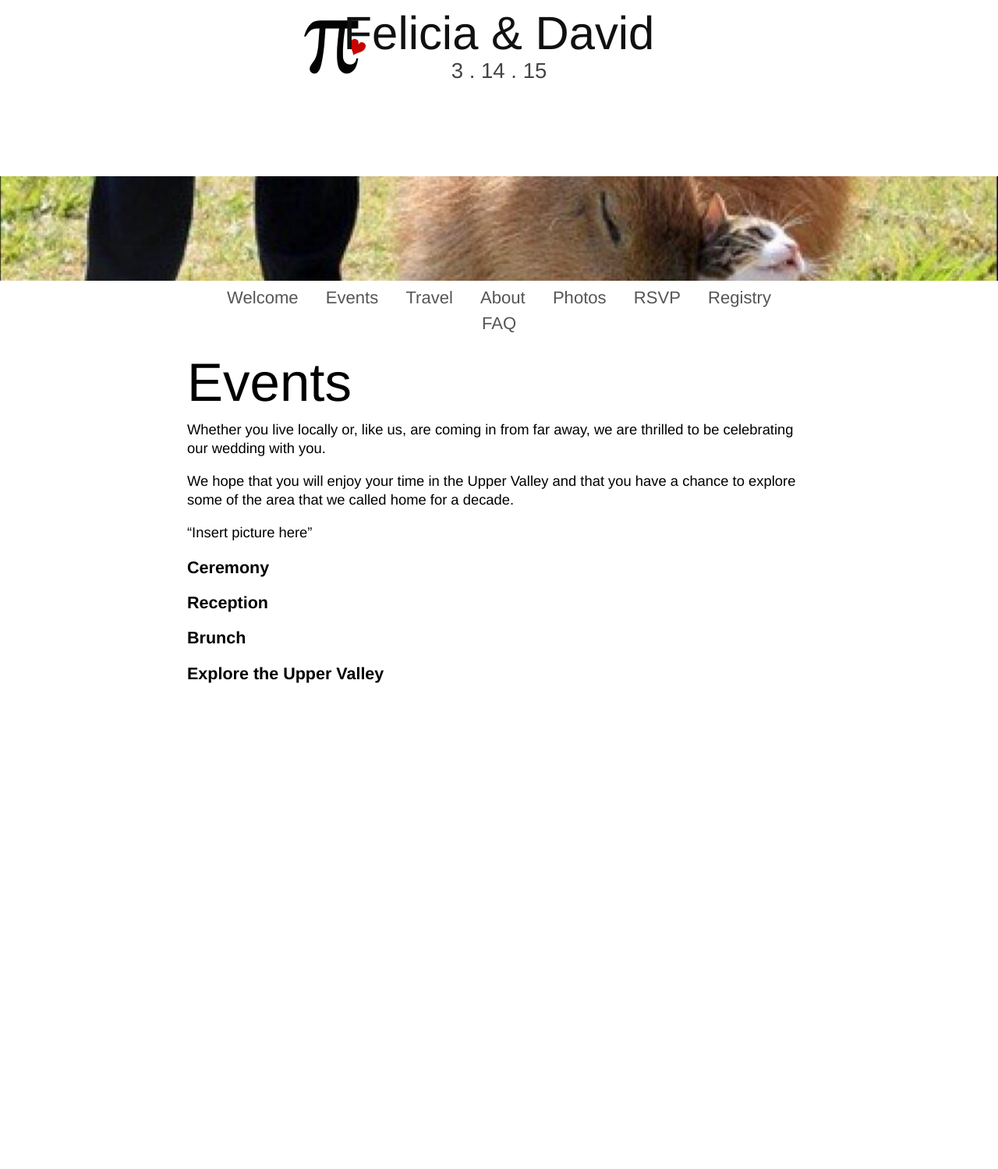
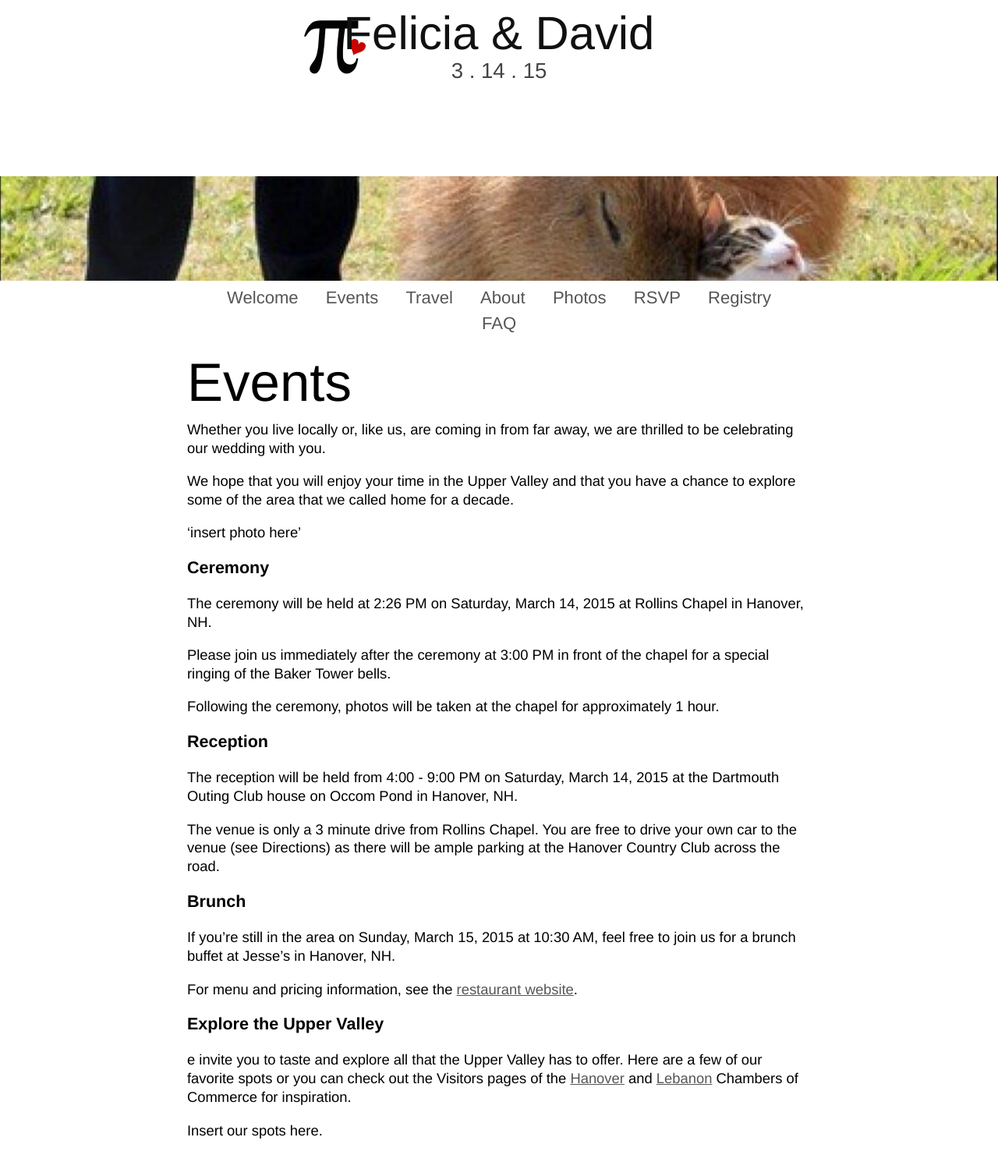
Before and after one commit to dnschnur/piday.github.com, a Jekyll site: the page built from events/index.md, in a window 1280 px wide. Shown: the top 1499 px of the page at 78% size. Built offline with Jekyll 4.4.1, drawn with Linux system fonts in a browser that asks for light colours; nearby versions of some CDN libraries.

Commit message:
Events all on one page.

```diff
--- a/events/index.md
+++ b/events/index.md
@@ -8,12 +8,30 @@
 
 We hope that you will enjoy your time in the Upper Valley and that you have a chance to explore some of the area that we called home for a decade.
 
-“Insert picture here”
+'insert photo here'
 
 ### Ceremony ###
 
+The ceremony will be held at 2:26 PM on Saturday, March 14, 2015 at Rollins Chapel in Hanover, NH.
+
+Please join us immediately after the ceremony at 3:00 PM in front of the chapel for a special ringing of the Baker Tower bells.
+
+Following the ceremony, photos will be taken at the chapel for approximately 1 hour.
+
 ### Reception ###
+
+The reception will be held from 4:00 - 9:00 PM on Saturday, March 14, 2015 at the Dartmouth Outing Club house on Occom Pond in Hanover, NH.
+
+The venue is only a 3 minute drive from Rollins Chapel. You are free to drive your own car to the venue (see Directions) as there will be ample parking at the Hanover Country Club across the road.
 
 ### Brunch ###
 
+If you’re still in the area on Sunday, March 15, 2015 at 10:30 AM, feel free to join us for a brunch buffet at Jesse’s in Hanover, NH.
+
+For menu and pricing information, see the [restaurant website](http://www.jesses.com/jesses-menu/#brunch).
+
 ### Explore the Upper Valley ###
+
+e invite you to taste and explore all that the Upper Valley has to offer. Here are a few of our favorite spots or you can check out the Visitors pages of the [Hanover](http://www.hanoverchamber.org/index.php?id=178&page=Hanover%20Area%20Chamber%20of%20Commerce%20-%20Visitors) and [Lebanon](http://lebanonchamber.com/visitors/) Chambers of Commerce for inspiration.
+
+Insert our spots here.
```
